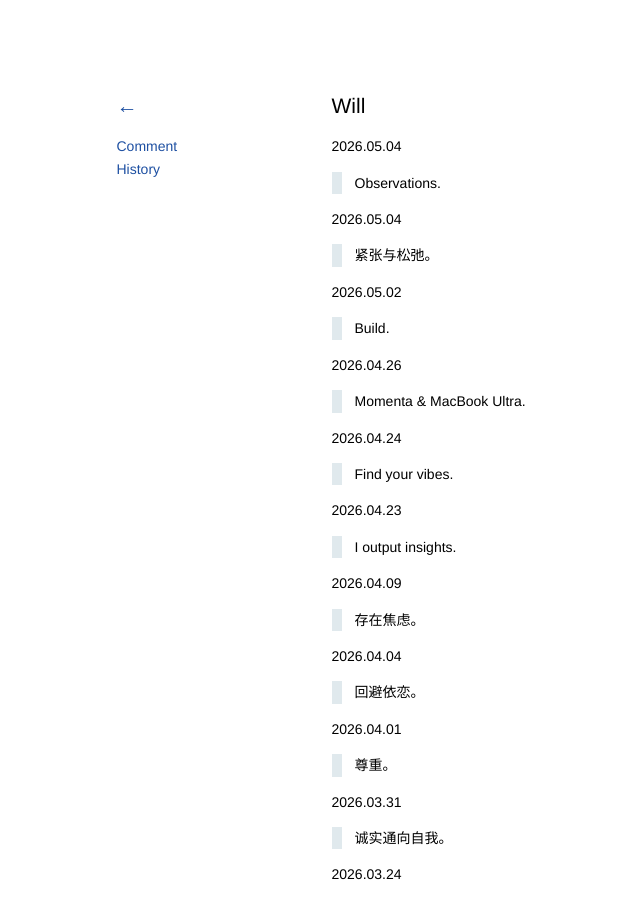
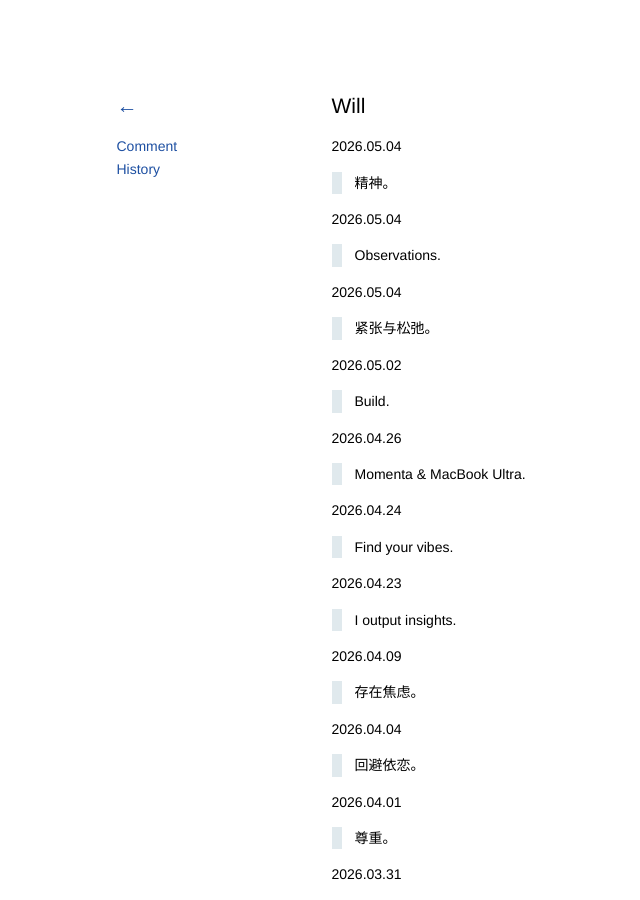
Before and after one commit to kidlj/awei, a Jekyll site: the page built from _wiki/will.md, in a window 1280 px wide and 900 px high. Shown: the whole window, without its empty margins (16-656 px from the left). Built offline with Jekyll 4.4.1, drawn with Linux system fonts in a browser that asks for light colours.

Commit message:
update will

```diff
--- a/_wiki/will.md
+++ b/_wiki/will.md
@@ -1,6 +1,10 @@
 ---
 title: Will
 ---
+
+2026.05.04
+
+> 精神。
 
 2026.05.04
 
```
